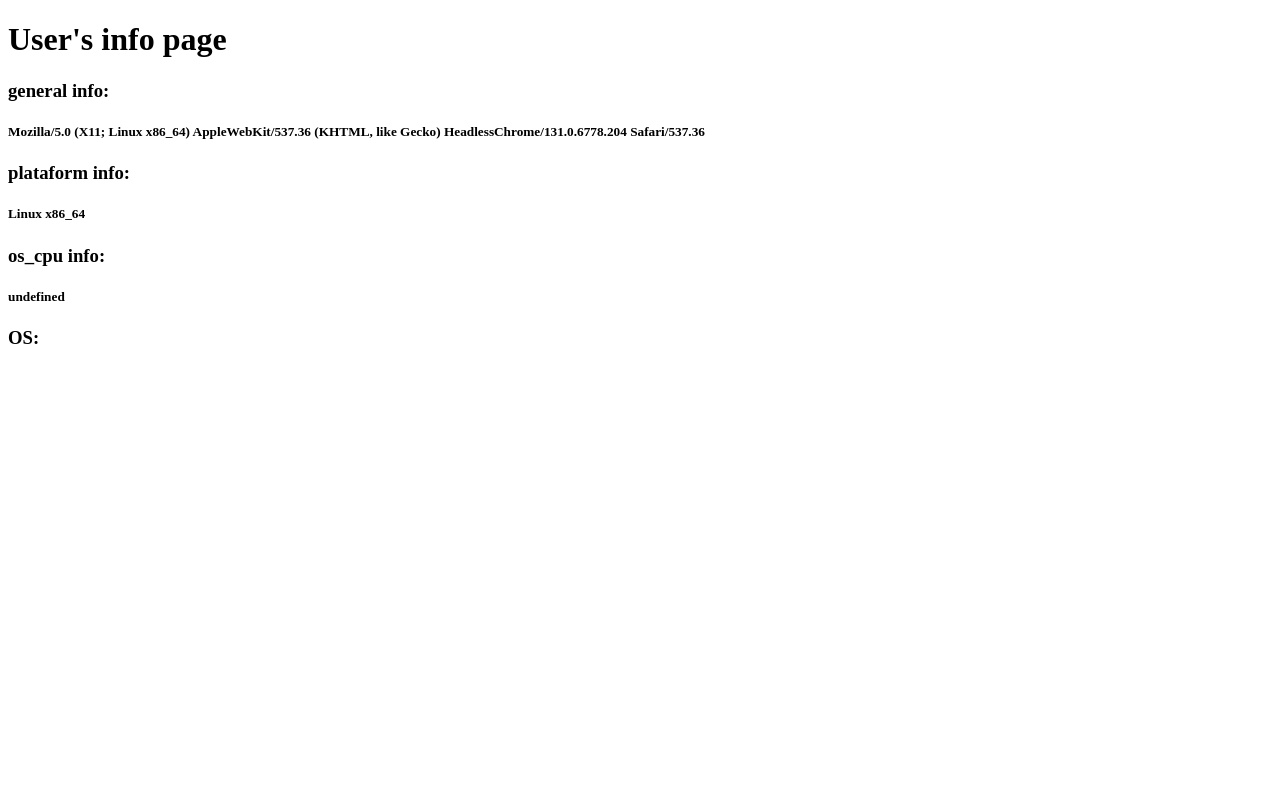
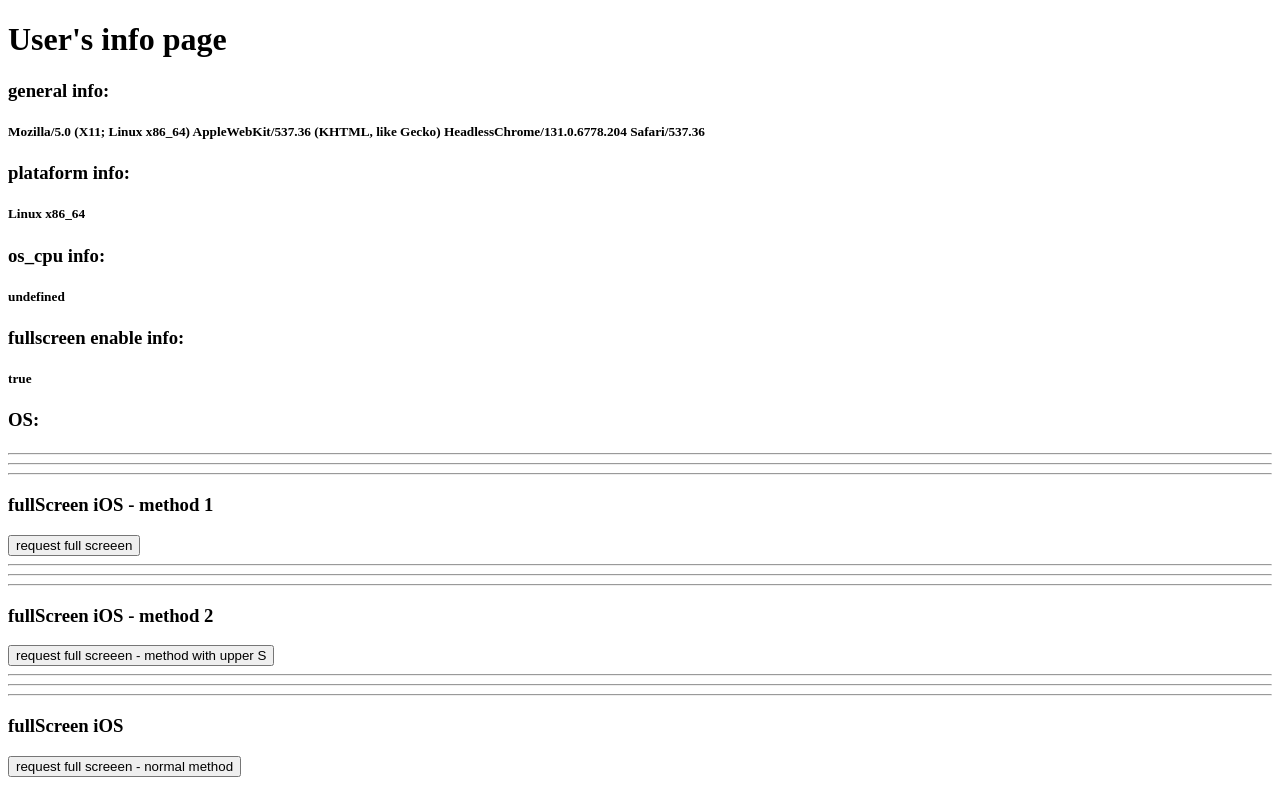
Before and after one commit to henderss/show-users-os-info, a plain HTML site: page index.html in a window 1280 px wide. Drawn offline with Linux system fonts and the light colour scheme.

Commit message:
feat: added fullscreen ios informations

```diff
--- a/index.html
+++ b/index.html
@@ -15,9 +15,41 @@
 		<h5 id="os_cpu"></h5>
 	</div>
 	<div>
+		<h3>fullscreen enable info: </h3>
+		<h5 id="fullscreen-enable"></h5>
+	</div>
+	<div>
 		<h3>OS: </h3>
 		<h5 id="user-os"></h5>
 	</div>
+
+	<hr/>
+	<hr/>
+	<hr/>
+
+	<div>
+		<h3>fullScreen iOS - method 1 </h3>
+		<button id="fullscreen-button-webkit"> request full screeen </button>
+	</div>
+
+	<hr/>
+	<hr/>
+	<hr/>
+
+	<div>
+		<h3>fullScreen iOS - method 2 </h3>
+		<button id="fullscreen-button-webkit_whit_upper_S"> request full screeen - method with upper S </button>
+	</div>
+
+	<hr/>
+	<hr/>
+	<hr/>
+
+	<div>
+		<h3>fullScreen iOS </h3>
+		<button id="fullscreen-button-normal"> request full screeen - normal method </button>
+	</div>
+
 	<script>
 		const { userAgent, platform, oscpu } = window.navigator
 
@@ -25,6 +57,8 @@
 			const browserInfoTag = document.getElementById('info')
 			const platformInfoTag = document.getElementById('platform')
 			const os_cpuInfoTag = document.getElementById('os_cpu')
+			const fullscreenEnable = document.getElementById('fullscreen-enable')
+			fullscreenEnable.innerText = document.fullscreenEnabled.toString()
 			browserInfoTag.innerText = userAgent
 			platformInfoTag.innerText = platform
 			os_cpuInfoTag.innerText = oscpu
@@ -43,6 +77,37 @@
 			OS.map(findUserOs)
 		}
 		showUserOs()
+
+		const requestFullscreen = async (fullscreenMethod) => {
+			try {
+				await fullscreenMethod()
+				await screen.orientation.lock('landscape')
+			} catch (err) {
+				alert(err)
+			}
+		}
+
+		const WebkitSetFullscreen = () => {
+			const buttonFullscreen = document.getElementById('fullscreen-button-webkit')
+			buttonFullscreen.onClick = () => requestFullscreen(document.documentElement.webkitRequestFullscreen)
+		}
+		WebkitSetFullscreen()
+
+
+		const _Webkit_set_Full_Screen_ = () => {
+			const buttonFullscreen = document.getElementById('fullscreen-button-webkit_whit_upper_S')
+			buttonFullscreen.onClick = () => requestFullscreen(document.documentElement.webkitRequestFullScreen)
+		}
+		_Webkit_set_Full_Screen_()
+
+
+		const requestFullscreenNormalMethod = () => {
+			const buttonFullscreen = document.getElementById('fullscreen-button-normal')
+			buttonFullscreen.onClick = () => requestFullscreen(document.documentElement.requestFullscreen)
+		}
+		requestFullscreenNormalMethod()
+
+
 	</script>
 </body>
 </html>
```
